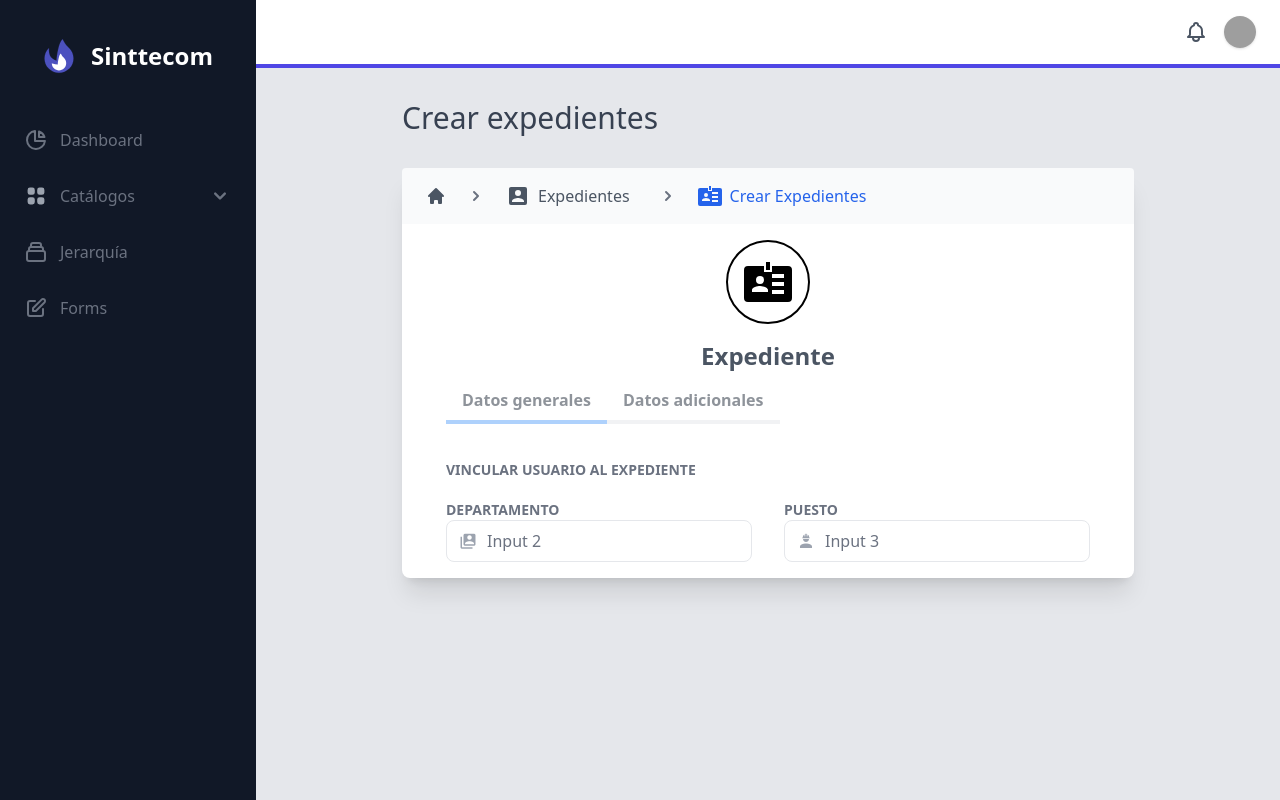
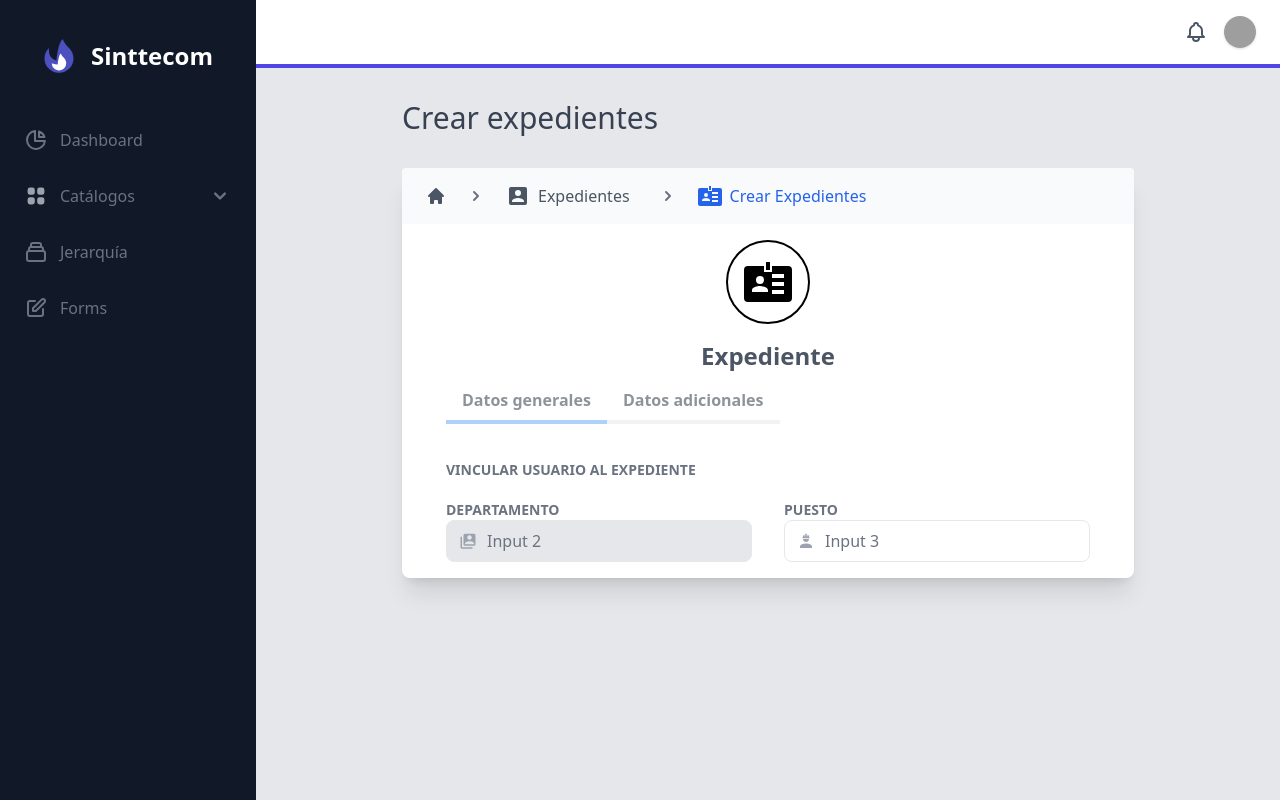
Before and after one commit to albertoG-MG/Intranet, a PHP site: page /user/crear_expediente.php in a window 1280 px wide. Run offline with PHP 8.4, Linux system fonts and the light colour scheme; the visitor is signed in with stand-in values (Sample User, id 1); style sheets or scripts are compiled from the project's sources; some libraries are stand-ins or nearby versions; grey boxes are pictures that could not be loaded.

Commit message:
Se deshabilito el departamento

```diff
--- a/layouts/MasterPage/content/_crear_expediente.php
+++ b/layouts/MasterPage/content/_crear_expediente.php
@@ -86,7 +86,7 @@
                                         <label class="uppercase md:text-sm text-xs text-gray-500 text-light font-semibold">Departamento</label>
                                         <div class="group flex">
                                             <div class="w-10 z-10 pl-1 text-center pointer-events-none flex items-center justify-center"><i class="mdi mdi-account-box-multiple text-gray-400 text-lg"></i></div>
-                                            <input class="w-full -ml-10 pl-10 py-2 px-3 rounded-lg border border-gray-200 focus:outline-none focus:ring-2 focus:ring-black focus:border-transparent" type="text" id="departamento" name="departamento" placeholder="Input 2">
+                                            <input class="w-full -ml-10 pl-10 py-2 px-3 bg-gray-200 rounded-lg border border-gray-200 focus:outline-none focus:ring-2 focus:ring-black focus:border-transparent" type="text" id="departamento" name="departamento" placeholder="Input 2" readonly>
                                         </div>
                                     </div>
                                     <div class="grid grid-cols-1">
```
